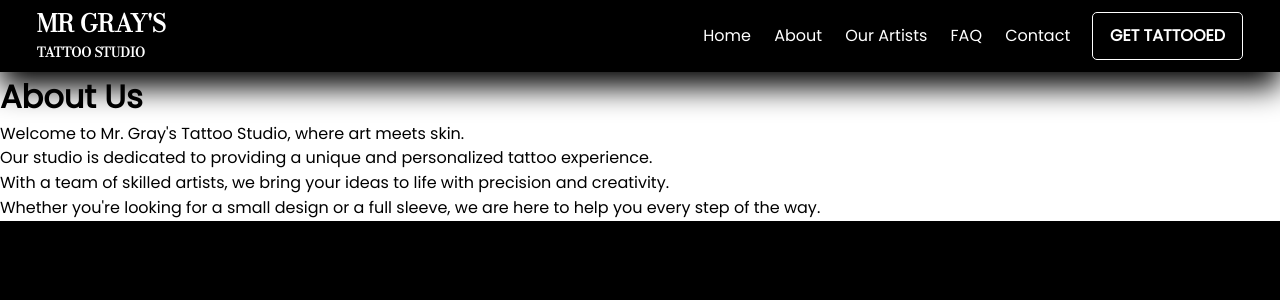
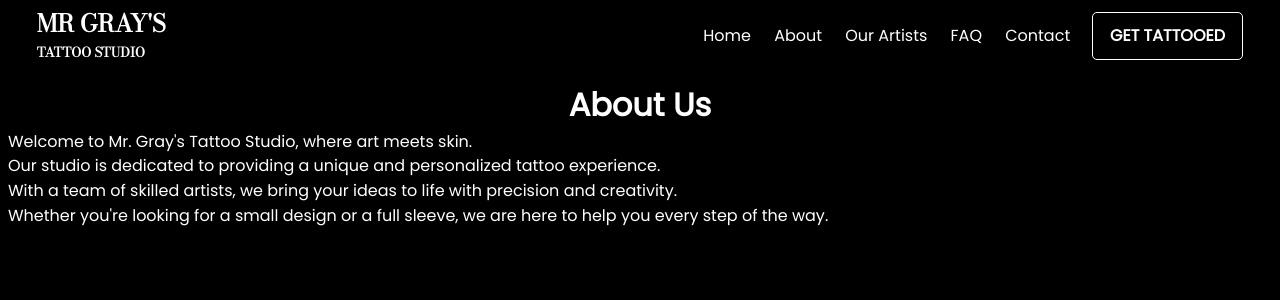
Before and after one commit to TrenchesProgrammer/MrGraysWebsite, a Next.js app: page /about in a window 1280 px wide. Shown: the top 300 px of the page. Built offline with nearby package versions, Linux system fonts and the light colour scheme.

Commit message:
style updated

```diff
--- a/Components/Navbar.tsx
+++ b/Components/Navbar.tsx
@@ -45,14 +45,8 @@ const Navbar = () => {
           opened={opened}
           onClose={close}
           position="right"
-          size="300px"
+          size="260px"
           padding="md"
-          title={
-            <Box className={bodoniModa.className}>
-              <Text size="lg" fw={600}>MR GRAY'S</Text>
-              <Text size="sm">TATTOO STUDIO</Text>
-            </Box>
-          }
           styles={{
             header: {
               backgroundColor: '#1a1a1a',
--- a/app/about/page.tsx
+++ b/app/about/page.tsx
@@ -4,7 +4,7 @@ const page = () => {
   return (
     <>
         <div className="about-page">
-            <h1>About Us</h1>
+            <h1 style={{textAlign:'center' }}>About Us</h1>
             <p>Welcome to Mr. Gray's Tattoo Studio, where art meets skin.</p>
             <p>Our studio is dedicated to providing a unique and personalized tattoo experience.</p>
             <p>With a team of skilled artists, we bring your ideas to life with precision and creativity.</p>
--- a/app/globals.css
+++ b/app/globals.css
@@ -8,9 +8,7 @@
 html{
   background-color: #000;
 }
-.about{
-  background-color: #000;
-}
+
 .navbar{
 
   background-color: #000;
@@ -18,6 +16,10 @@ html{
   width: 100%;
   padding: 0.3rem;
   box-shadow: 0 15px 30px #000;
+}.about-page{
+  background-color: #000;
+  padding: 0.5rem;
+  color: #fff;
 }
 .navbar a{
   text-decoration: none;
--- a/app/page.tsx
+++ b/app/page.tsx
@@ -70,12 +70,12 @@ const Page = () => {
     <>
       <Flex
         pos={"relative"}
-        pt="4.5rem"
+        // pt="4.5rem"
         bg="black"
         gap="9px"
         className="hero"
         style={{
-          height: "100vh",
+          height: "92vh",
           overflow: "hidden",
         }}
       >
```
